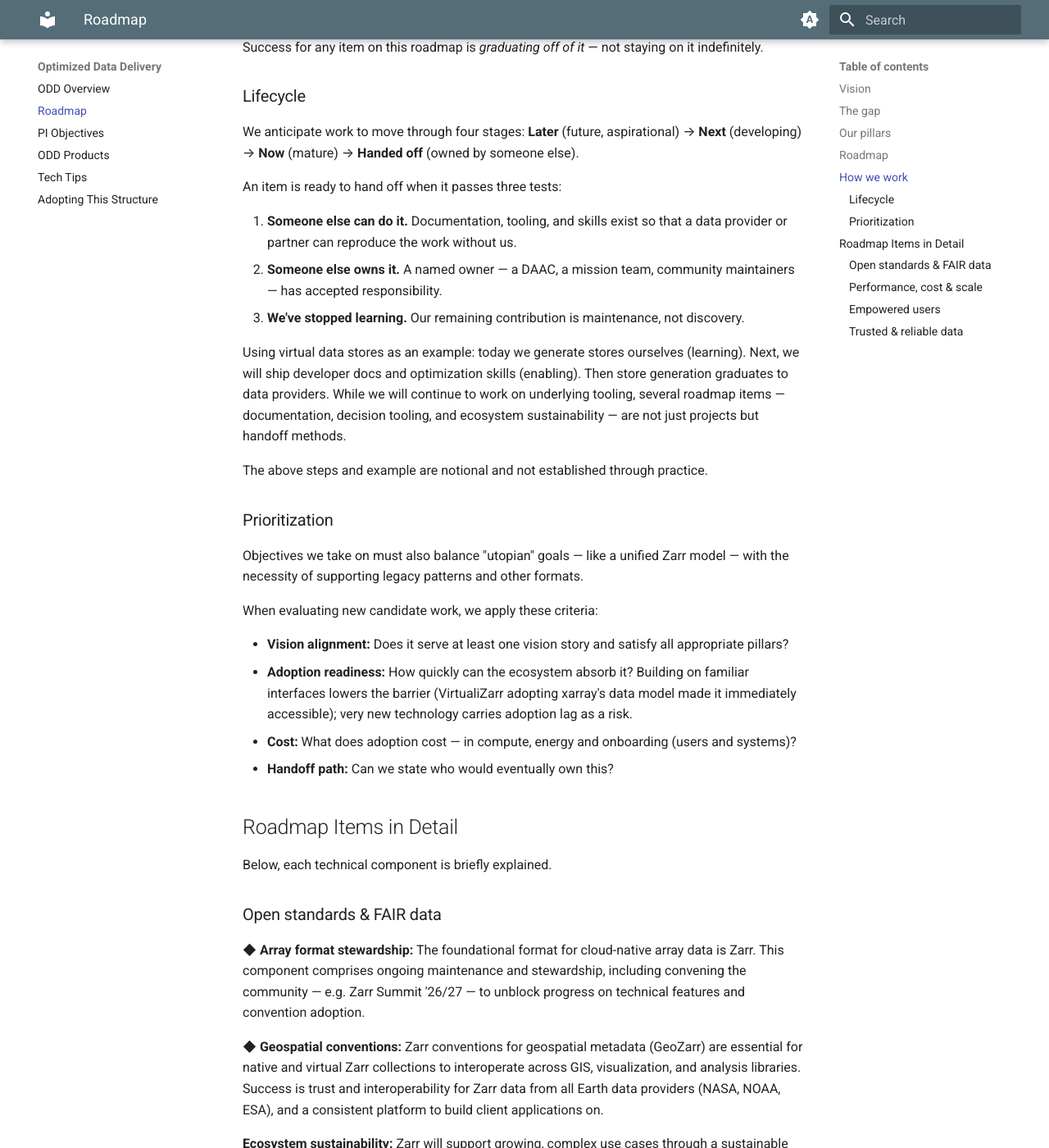
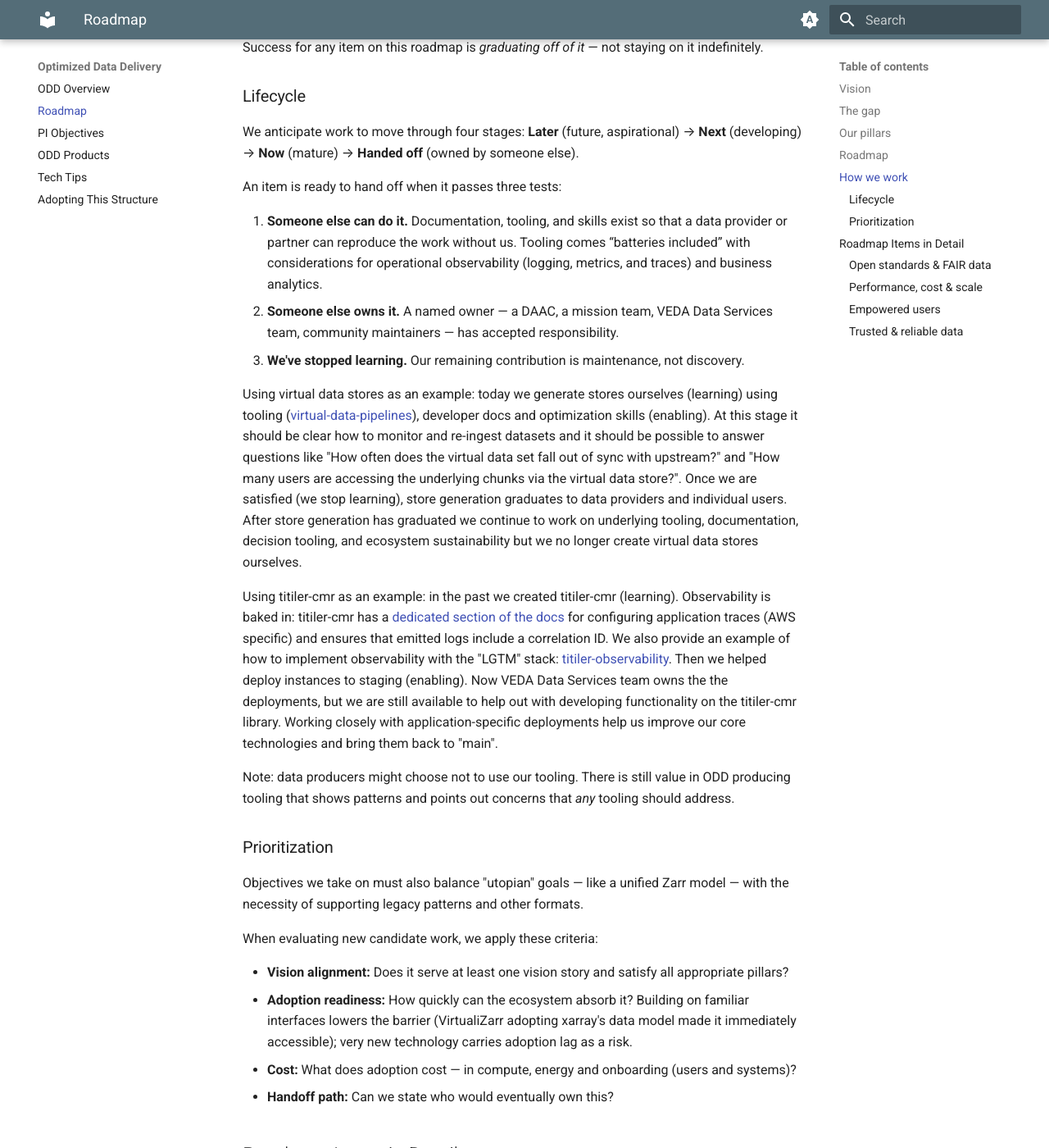
Before and after one commit to NASA-IMPACT/veda-odd, an MkDocs documentation site: the page built from docs/roadmap.md, in a window 1280 px wide and 1400 px high, scrolled down 2861 px. Shown: the whole window at 82% size. Built offline with MkDocs 1.6.1 and Material for MkDocs 9.7.7, drawn with Linux system fonts in a browser that asks for light colours; the version menu is left out.

Commit message:
Update lifecycle - add observability, titiler example
* Include requirements around observability
* Expand virtual data stores example
* Add titiler example as a case where the handoff
  was to another VEDA team.

```diff
--- a/docs/roadmap.md
+++ b/docs/roadmap.md
@@ -63,17 +63,18 @@ We anticipate work to move through four stages: **Later** (future, aspirational)
 
 An item is ready to hand off when it passes three tests:
 
-1. **Someone else can do it.** Documentation, tooling, and skills exist so that a data provider or partner can reproduce the work without us.
-2. **Someone else owns it.** A named owner — a DAAC, a mission team, community maintainers — has accepted responsibility.
+1. **Someone else can do it.** Documentation, tooling, and skills exist so that a data provider or partner can reproduce the work without us. Tooling comes “batteries included” with considerations for operational observability (logging, metrics, and traces) and business analytics.
+2. **Someone else owns it.** A named owner — a DAAC, a mission team, VEDA Data Services team, community maintainers — has accepted responsibility.
 3. **We've stopped learning.** Our remaining contribution is maintenance, not discovery.
 
-Using virtual data stores as an example: today we generate stores ourselves (learning). Next,
-we will ship developer docs and optimization skills (enabling). Then store generation
-graduates to data providers. While we will continue to work on underlying tooling, several
-roadmap items — documentation, decision tooling, and ecosystem sustainability — are not just projects but
-handoff methods.
+Using virtual data stores as an example: today we generate stores ourselves (learning) using
+tooling ([virtual-data-pipelines](https://github.com/developmentseed/virtualizarr-data-pipelines)), developer docs and optimization skills (enabling). At this stage it should be clear how to monitor and re-ingest datasets and it should be possible to answer questions like "How often does the virtual data set fall out of sync with upstream?" and "How many users are accessing the underlying chunks via the virtual data store?".
+Once we are satisfied (we stop learning), store generation
+graduates to data providers and individual users. After store generation has graduated we continue to work on underlying tooling, documentation, decision tooling, and ecosystem sustainability but we no longer create virtual data stores ourselves.
 
-The above steps and example are notional and not established through practice.
+Using titiler-cmr as an example: in the past we created titiler-cmr (learning). Observability is baked in: titiler-cmr has a [dedicated section of the docs](https://github.com/developmentseed/titiler-cmr/blob/main/docs/architecture.md#observability-otel--x-ray) for configuring application traces (AWS specific) and ensures that emitted logs include a correlation ID. We also provide an example of how to implement observability with the "LGTM" stack: [titiler-observability](https://github.com/developmentseed/titiler-observability). Then we helped deploy instances to staging (enabling). Now VEDA Data Services team owns the the deployments, but we are still available to help out with developing functionality on the titiler-cmr library. Working closely with application-specific deployments help us improve our core technologies and bring them back to "main".
+
+Note: data producers might choose not to use our tooling. There is still value in ODD producing tooling that shows patterns and points out concerns that _any_ tooling should address.
 
 ### Prioritization
 
```
